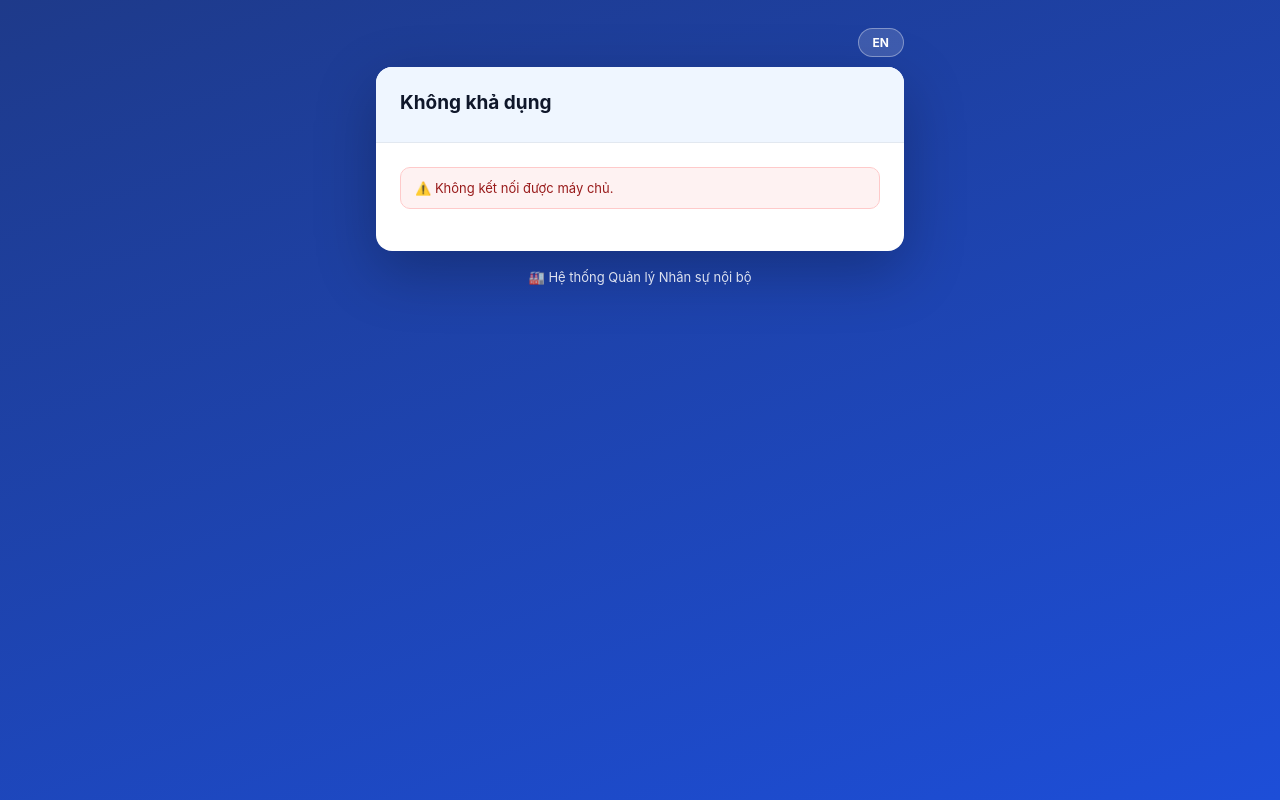
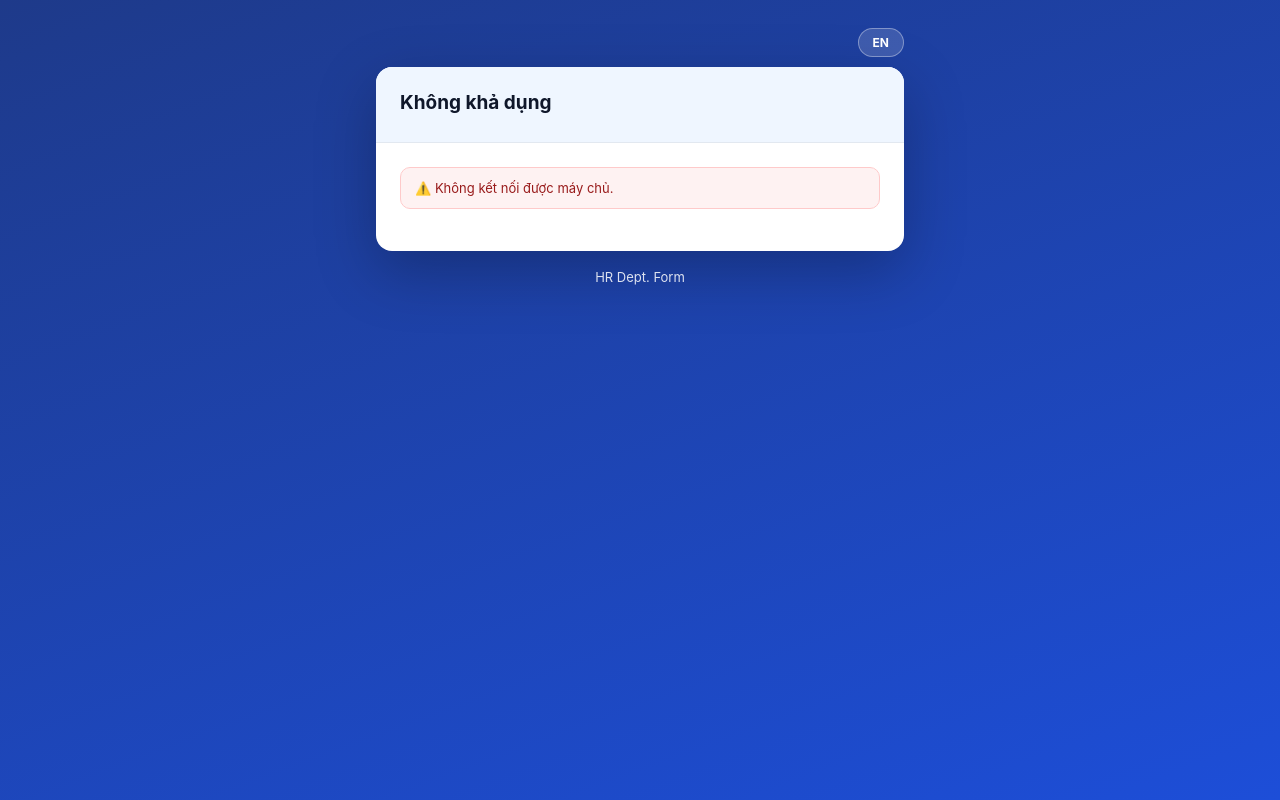
Before and after one commit to ductnvn/hr-management, a website with bundled scripts: page public/update.html in a window 1280 px wide. Built offline with nearby package versions, Linux system fonts and the light colour scheme; no server answers.

Commit message:
Đổi nhãn cuối form tự cập nhật thành "HR Dept. Form"
Co-Authored-By: Claude Opus 4.8 <noreply@anthropic.com>

```diff
--- a/public/i18n.js
+++ b/public/i18n.js
@@ -119,7 +119,7 @@ const STRINGS = {
     pub_success_msg: (n) => `Đã lưu ${n} thay đổi. Cảm ơn bạn!`,
     pub_success_none: 'Không có thay đổi nào. Cảm ơn bạn!',
     pub_another: 'Cập nhật hồ sơ khác',
-    pub_brand: '🏭 Hệ thống Quản lý Nhân sự nội bộ',
+    pub_brand: 'HR Dept. Form',
   },
   en: {
     app_title: 'HR Management',
@@ -227,7 +227,7 @@ const STRINGS = {
     pub_success_msg: (n) => `Saved ${n} change(s). Thank you!`,
     pub_success_none: 'No changes made. Thank you!',
     pub_another: 'Update another record',
-    pub_brand: '🏭 Internal HR Management System',
+    pub_brand: 'HR Dept. Form',
   },
 };
 
--- a/public/update.html
+++ b/public/update.html
@@ -30,7 +30,7 @@
     </div>
     <div class="sheet-body" id="body"></div>
   </div>
-  <div class="brandbar" id="brandbar">🏭 Hệ thống Quản lý Nhân sự nội bộ</div>
+  <div class="brandbar" id="brandbar">HR Dept. Form</div>
 </div>
 
 <script type="module" src="/update.js"></script>
```
